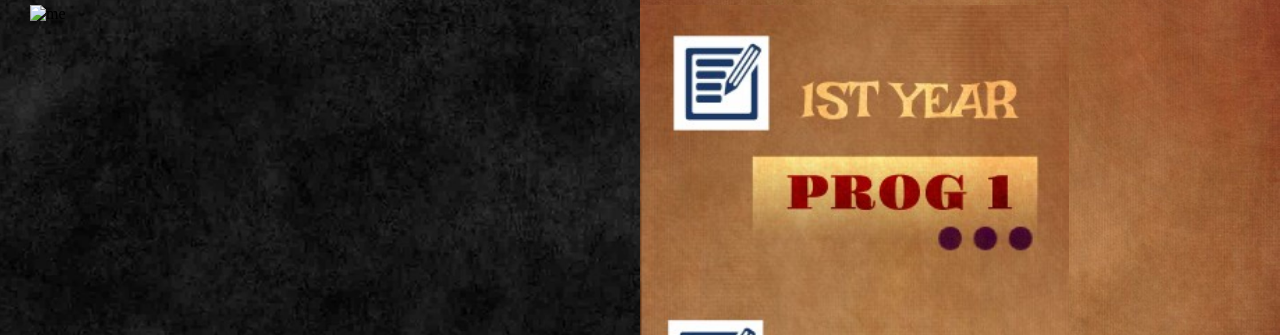
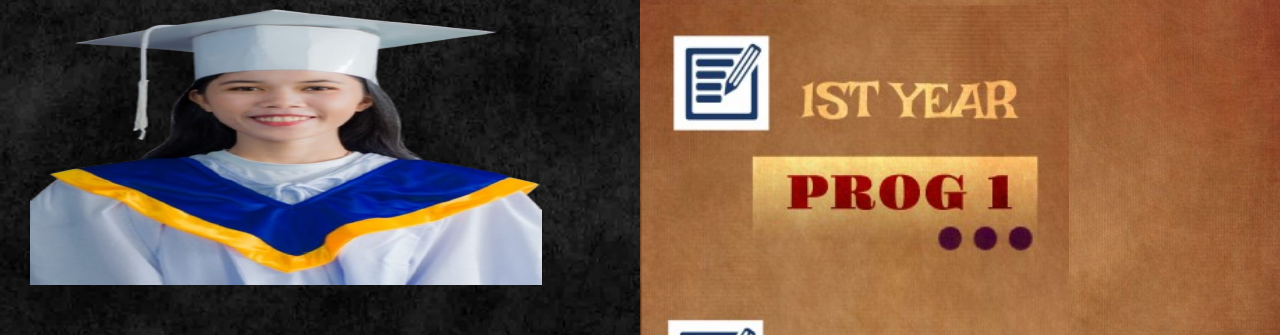
Before and after one commit to Hyeonnnnnn/DegamoIAS, a plain HTML site: page index.html in a window 1280 px wide. Shown: the part 165-500 px from the top of the page. Drawn offline with Linux system fonts and the light colour scheme; a web font is replaced by a local one.

Commit message:
Update index.html

```diff
--- a/index.html
+++ b/index.html
@@ -16,7 +16,7 @@
     <div class="left"></div>
     <div class="right"></div>
     <div class="subj"></div>
-    <img src="./pic/meray.png" alt="me" class="meray">
+    <img src="assets/meray.png" alt="me" class="meray">
     <DIV class="nameni">
         <h1>DEGAMO,</h1>
         <h1>ALMERA</h1>
```
